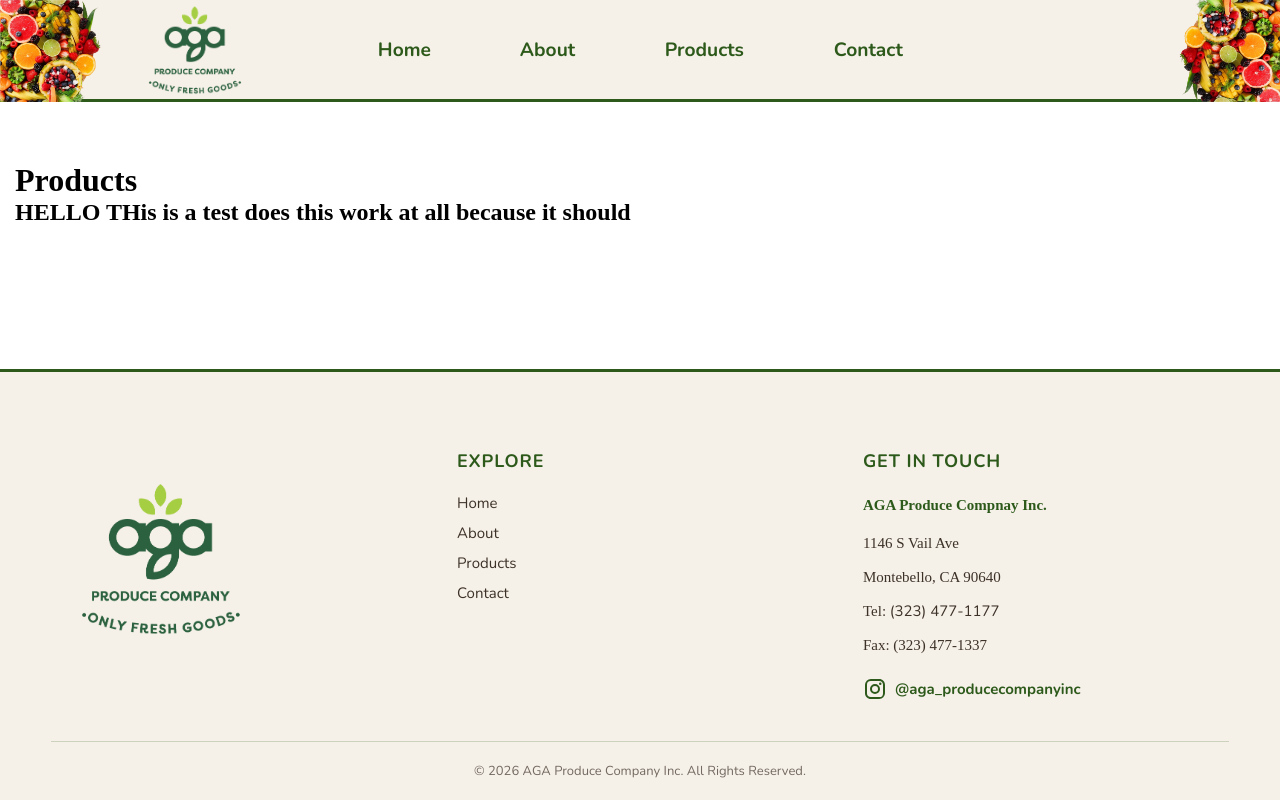
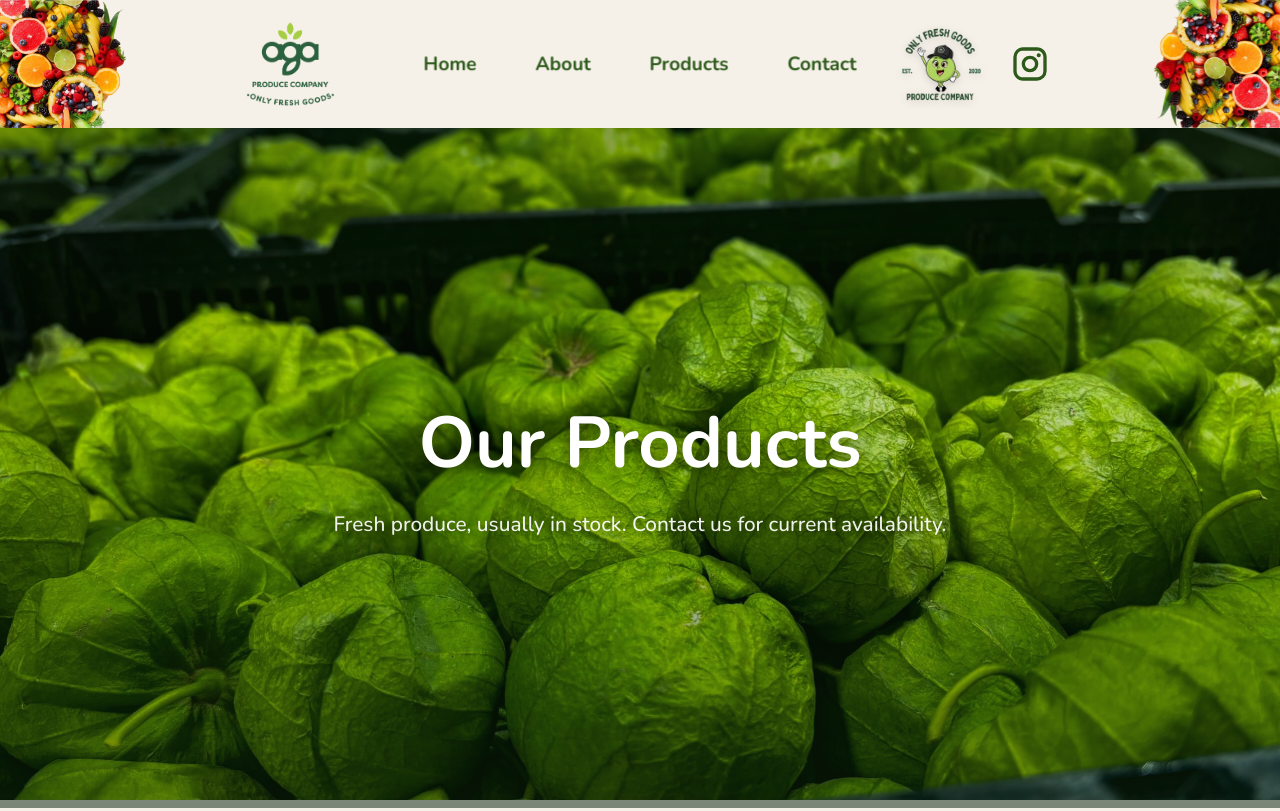
Before and after one commit to Angel-A-V/Aga_Produce_Company, a React app in the folder aga-produce/: page /products in a window 1280 px wide. Shown: the top 811 px of the page. Built offline with nearby package versions, Linux system fonts and the light colour scheme.

Commit message:
Nav bar update / products page started

```diff
--- a/aga-produce/src/components/Navbar.css
+++ b/aga-produce/src/components/Navbar.css
@@ -1,60 +1,95 @@
 :root {
-    --green-dark: #2d5a1b; /* primary background for navbar*/
-    --green-mid:     #4a8c2a;  /* hover states */
-    --green-light:   #8bc34a;  /* active links, highlights */
-    --gold:          #c9a84c;  /* CTA buttons, leaf accent */
-    --cream:         #f5f0e8;  /* page background */
-    --linen:         #e8e0d0;  /* card backgrounds */
-    --earth-dark:    #1a2e0f;  /* footer */
-    --text-dark:     #3d3228;  /* body text */
+    --green-dark:    #2d5a1b;
+    --green-mid:     #4a8c2a;
+    --green-light:   #8bc34a;
+    --gold:          #c9a84c;
+    --cream:         #f5f0e8;
+    --linen:         #e8e0d0;
+    --earth-dark:    #1a2e0f;
+    --text-dark:     #3d3228;
+
+    --fruitbowl-width: clamp(150px, 15vw, 195px);
+    --fruitbowl-width-scrolled: clamp(96px, 10.5vw, 120px);
 }
 
 #navbar {
-    position: relative;
+    position: sticky;
+    top: 0;
+    z-index: 1000;
     display: flex;
     align-items: center;
     box-sizing: border-box;
     width: 100%;
     max-width: 100vw;
-    background-color : var(--cream);
+    background-color: var(--cream);
     padding: 0 clamp(10px, 2vw, 30px);
-    border-bottom: 3px solid var(--green-dark);
-    height: clamp(80px, 8vw, 103px);
+    height: clamp(100px, 10vw, 130px);
+    transition:
+        height 0.35s cubic-bezier(0.4, 0, 0.2, 1),
+        box-shadow 0.35s ease;
     overflow: visible;
+}
+
+#navbar.nav-scrolled {
+    height: clamp(64px, 7vw, 80px);
+    box-shadow: 0 2px 14px rgba(0, 0, 0, 0.12);
 }
 
 body {
     overflow-x: hidden;
 }
 
-#logo {
-    display: block;
+#fruitbowl1,
+#fruitbowl2 {
+    position: absolute;
+    top: 0;
+    bottom: 0;
     width: auto;
-    height: clamp(70px, 10vw, 144px);
+    height: 100%;
     object-fit: contain;
 }
 
 #fruitbowl1 {
-    position: absolute;
     left: 0;
-    top: 0;
+    transform: rotate(180deg);
+}
+
+#fruitbowl2 {
+    right: 0;
+}
+
+#logo {
+    display: block;
     width: auto;
-    height: clamp(60px, 8vw, 102px);
-    object-fit: cover;
-    transform: rotate(-180deg);
+    height: clamp(78px, 9.5vw, 144px);
+    object-fit: contain;
+    transition: height 0.35s cubic-bezier(0.4, 0, 0.2, 1);
+}
+
+#navbar.nav-scrolled #logo {
+    height: clamp(50px, 7vw, 100px);
 }
 
 .nav-left {
     flex: 1;
     display: flex;
     align-items: center;
-    justify-content: center;
+    justify-content: flex-start;
+    padding-left: calc(var(--fruitbowl-width) + 12px);
+    transition: padding-left 0.35s cubic-bezier(0.4, 0, 0.2, 1);
+}
+
+#navbar.nav-scrolled .nav-left {
+    padding-left: calc(var(--fruitbowl-width-scrolled) + 12px);
 }
 
 .nav-links {
-    flex: 1;
+    position: absolute;
+    left: 50%;
+    top: 50%;
+    transform: translate(-50%, -50%);
     display: flex;
-    gap: clamp(10px, 5vw, 80px);
+    gap: clamp(10px, 2.6vw, 40px);
     justify-content: center;
     align-items: center;
     transition: none;
@@ -62,15 +97,51 @@ body {
 
 .nav-right {
     flex: 1;
+    display: flex;
+    align-items: center;
+    justify-content: flex-end;
+    gap: 16px;
+    padding-right: calc(var(--fruitbowl-width) + 12px);
+    transition: padding-right 0.35s cubic-bezier(0.4, 0, 0.2, 1);
 }
 
-#fruitbowl2 {
-    position: absolute;
-    right: 0;
-    top: 0;
+#navbar.nav-scrolled .nav-right {
+    padding-right: calc(var(--fruitbowl-width-scrolled) + 12px);
+}
+
+#nav-character {
+    height: clamp(68px, 8.5vw, 144px);
     width: auto;
-    height: clamp(60px, 8vw, 102px);
-    object-fit: cover;
+    object-fit: contain;
+    transition: height 0.35s cubic-bezier(0.4, 0, 0.2, 1);
+    filter: drop-shadow(0 2px 4px rgba(0, 0, 0, 0.15));
+}
+
+#navbar.nav-scrolled #nav-character {
+    height: clamp(44px, 6vw, 100px);
+}
+
+.nav-instagram {
+    display: flex;
+    align-items: center;
+    justify-content: center;
+    color: var(--green-dark);
+    text-decoration: none;
+    flex-shrink: 0;
+    transition: color 0.25s ease;
+}
+
+.nav-instagram:hover {
+    color: var(--gold);
+}
+
+.nav-instagram svg {
+    font-size: clamp(40px, 4vw, 40px) !important;
+    transition: font-size 0.35s cubic-bezier(0.4, 0, 0.2, 1);
+}
+
+#navbar.nav-scrolled .nav-instagram svg {
+    font-size: clamp(34px, 3.4vw, 30px) !important;
 }
 
 .nav-links a {
@@ -80,13 +151,12 @@ body {
     color: var(--green-dark);
     text-decoration: none;
     padding: clamp(2px, 0.3vw, 5px) clamp(4px, 1vw, 15px);
-    transition: background-color 0.3s ease, transform 0.2s ease;
-
+    transition: color 0.3s ease, transform 0.2s ease;
 }
 
 .nav-links a:hover {
     color: var(--gold);
-    transform: scale(1.05)
+    transform: scale(1.05);
 }
 
 .nav-links a:focus-visible,
@@ -116,6 +186,16 @@ body {
     #fruitbowl2 {
         display: none;
     }
+
+    .nav-left,
+    #navbar.nav-scrolled .nav-left {
+        padding-left: 0;
+    }
+
+    .nav-right,
+    #navbar.nav-scrolled .nav-right {
+        padding-right: 0;
+    }
 }
 
 @media (max-width: 1100px) {
@@ -124,8 +204,16 @@ body {
         height: 70px;
     }
 
+    #navbar.nav-scrolled {
+        height: 60px;
+    }
+
     #logo {
         height: 60px;
+    }
+
+    #navbar.nav-scrolled #logo {
+        height: 50px;
     }
 
     .nav-left {
--- a/aga-produce/src/components/Navbar.jsx
+++ b/aga-produce/src/components/Navbar.jsx
@@ -3,23 +3,23 @@ import { Link } from 'react-router-dom'
 import './Navbar.css'
 import logo from '../assets/logo/logo-transparency.png'
 import fruit from '../assets/logo/fruit-bowl.png'
+import character from '../assets/logo/aga_c.png'
 import DehazeIcon from '@mui/icons-material/Dehaze'
+import InstagramIcon from '@mui/icons-material/Instagram'
 
 function Navbar() {
     const [menuOpen, setMenuOpen] = useState(false)
     const [isResizing, setIsResizing] = useState(false)
+    const [scrolled, setScrolled] = useState(false)
 
     useEffect(() => {
         let resizeTimer
         const handleResize = () => {
             setIsResizing(true)
             clearTimeout(resizeTimer)
-
             if (window.innerWidth > 768) {
                 setMenuOpen(false)
             }
-
-            // Re-enable transitions 200ms after resize stops
             resizeTimer = setTimeout(() => setIsResizing(false), 200)
         }
         window.addEventListener('resize', handleResize)
@@ -29,24 +29,63 @@ function Navbar() {
         }
     }, [])
 
+    useEffect(() => {
+        const handleScroll = () => {
+            const y = window.scrollY
+            setScrolled(prev => {
+                if (!prev && y > 90) return true
+                if (prev && y < 40) return false
+                return prev
+            })
+        }
+        window.addEventListener('scroll', handleScroll, { passive: true })
+        handleScroll()
+        return () => window.removeEventListener('scroll', handleScroll)
+    }, [])
+
+    const navClass = [
+        isResizing ? 'resizing' : '',
+        scrolled ? 'nav-scrolled' : '',
+    ].filter(Boolean).join(' ')
+
     return (
-        <nav id='navbar' className={isResizing ? 'resizing' : ''}>
+        <nav id='navbar' className={navClass}>
             <img id='fruitbowl1' src={fruit} alt="Fruit-bowl" />
+
             <div className='nav-left'>
                 <Link to="/">
                     <img id='logo' src={logo} alt="Aga Produce Logo" />
                 </Link>
             </div>
+
             <button className='hamburger' onClick={() => setMenuOpen(!menuOpen)}>
                 <DehazeIcon />
             </button>
+
             <div className={`nav-links ${menuOpen ? 'open' : ''}`}>
                 <Link to="/" className="hvr-underline-from-center" onClick={() => setMenuOpen(false)}>Home</Link>
                 <Link to="/about" className="hvr-underline-from-center" onClick={() => setMenuOpen(false)}>About</Link>
                 <Link to="/products" className="hvr-underline-from-center" onClick={() => setMenuOpen(false)}>Products</Link>
                 <Link to="/contact" className="hvr-underline-from-center" onClick={() => setMenuOpen(false)}>Contact</Link>
             </div>
-            <div className='nav-right'></div>
+
+            <div className='nav-right'>
+                <img
+                    id='nav-character'
+                    src={character}
+                    alt="AGA Mascot"
+                />
+                <a
+                    href="https://www.instagram.com/aga_producecompanyinc/"
+                    target="_blank"
+                    rel="noopener noreferrer"
+                    className='nav-instagram'
+                    aria-label="Follow us on Instagram"
+                >
+                    <InstagramIcon />
+                </a>
+            </div>
+
             <img id='fruitbowl2' src={fruit} alt="Fruit-bowl" />
         </nav>
     )
--- a/aga-produce/src/index.css
+++ b/aga-produce/src/index.css
@@ -20,9 +20,9 @@ html, body, #root {
 
 .page-content {
     flex: 1;
-    padding-top: 60px;
-    padding-left: 15px;
-    padding-right: 15px;
+    /* padding-top: 20px; */
+    /* padding-left: 15px; */
+    /* padding-right: 15px; */
 }
 
 #navbar {
--- a/aga-produce/src/pages/Products.css
+++ b/aga-produce/src/pages/Products.css
@@ -0,0 +1,80 @@
+.products {
+    width: 100%;
+}
+
+.products-hero {
+    position: relative;
+    height: clamp(480px, 85vh, 900px);
+}
+
+.products-hero-bg {
+    position: fixed;
+    top: 0;
+    left: 0;
+    width: 100%;
+    height: 100vh;
+    z-index: -1;
+    background-color: #1a4d1a;
+}
+
+.products-hero-img {
+    width: 100%;
+    height: 100%;
+    object-fit: cover;
+    object-position: center;
+    display: block;
+}
+
+.products-hero-overlay {
+    position: relative;
+    width: 100%;
+    height: 100%;
+    display: flex;
+    flex-direction: column;
+    align-items: center;
+    justify-content: center;
+    text-align: center;
+    padding: 20px;
+    background: linear-gradient(
+        to bottom,
+        rgba(10, 35, 8, 0.45) 0%,
+        rgba(10, 35, 8, 0.20) 40%,
+        rgba(10, 35, 8, 0.55) 100%
+    );
+}
+
+.products-hero-title {
+    font-family: 'Nunito', sans-serif;
+    font-size: clamp(2.4rem, 6vw, 4.5rem);
+    font-weight: 900;
+    color: #fff;
+    margin: 0 0 16px;
+    text-shadow: 0 3px 18px rgba(0, 0, 0, 0.5);
+}
+
+.products-hero-sub {
+    font-family: 'Nunito', sans-serif;
+    font-size: clamp(1rem, 2vw, 1.3rem);
+    font-weight: 500;
+    color: rgba(255, 255, 255, 0.92);
+    max-width: 620px;
+    line-height: 1.6;
+    margin: 0;
+    text-shadow: 0 1px 8px rgba(0, 0, 0, 0.45);
+}
+
+.products-body {
+    position: relative;
+    z-index: 1;
+    background-color: #f5f0e8;
+    min-height: 60vh;
+}
+
+.fade-img {
+    opacity: 0;
+    transition: opacity 0.5s ease;
+}
+
+.fade-img.is-loaded {
+    opacity: 1;
+}
--- a/aga-produce/src/pages/Products.jsx
+++ b/aga-produce/src/pages/Products.jsx
@@ -1,10 +1,43 @@
-// About page — rendered when the URL path is "/about"
+import { useState, useRef, useEffect } from 'react'
+import './Products.css'
+import ourProduce from '../assets/logo/our_produce.jpg'
+
 function Products() {
+    const [heroLoaded, setHeroLoaded] = useState(false)
+    const heroRef = useRef(null)
+
+    useEffect(() => {
+        if (heroRef.current && heroRef.current.complete) {
+            setHeroLoaded(true)
+        }
+    }, [])
+
     return (
-        <main>
-            <h1>Products</h1>
-            <h2>HELLO THis is a test does this work at all because it should</h2>
-        </main>
+        <div className="products">
+            <section className="products-hero">
+                <div className="products-hero-bg">
+                    <img
+                        ref={heroRef}
+                        src={ourProduce}
+                        alt="Fresh produce"
+                        className={`products-hero-img fade-img ${heroLoaded ? 'is-loaded' : ''}`}
+                        loading="eager"
+                        fetchPriority="high"
+                        decoding="async"
+                        onLoad={() => setHeroLoaded(true)}
+                    />
+                </div>
+                <div className="products-hero-overlay">
+                    <h1 className="products-hero-title">Our Products</h1>
+                    <p className="products-hero-sub">
+                        Fresh produce, usually in stock. Contact us for current availability.
+                    </p>
+                </div>
+            </section>
+
+            <section className="products-body">
+            </section>
+        </div>
     )
 }
 
```
Also changed, not shown: aga-produce/src/assets/logo/Aga-Logo.png (deleted), aga-produce/src/assets/logo/aga_c.png (added), aga-produce/src/assets/logo/our_produce.jpg (added), aga-produce/src/assets/photo-card/avocados.PNG (deleted), aga-produce/src/assets/photo-card/carrots.PNG (deleted), aga-produce/src/assets/photo-card/oranges.PNG (deleted), aga-produce/src/assets/photo-card/roma.PNG (deleted), 4 other files.
